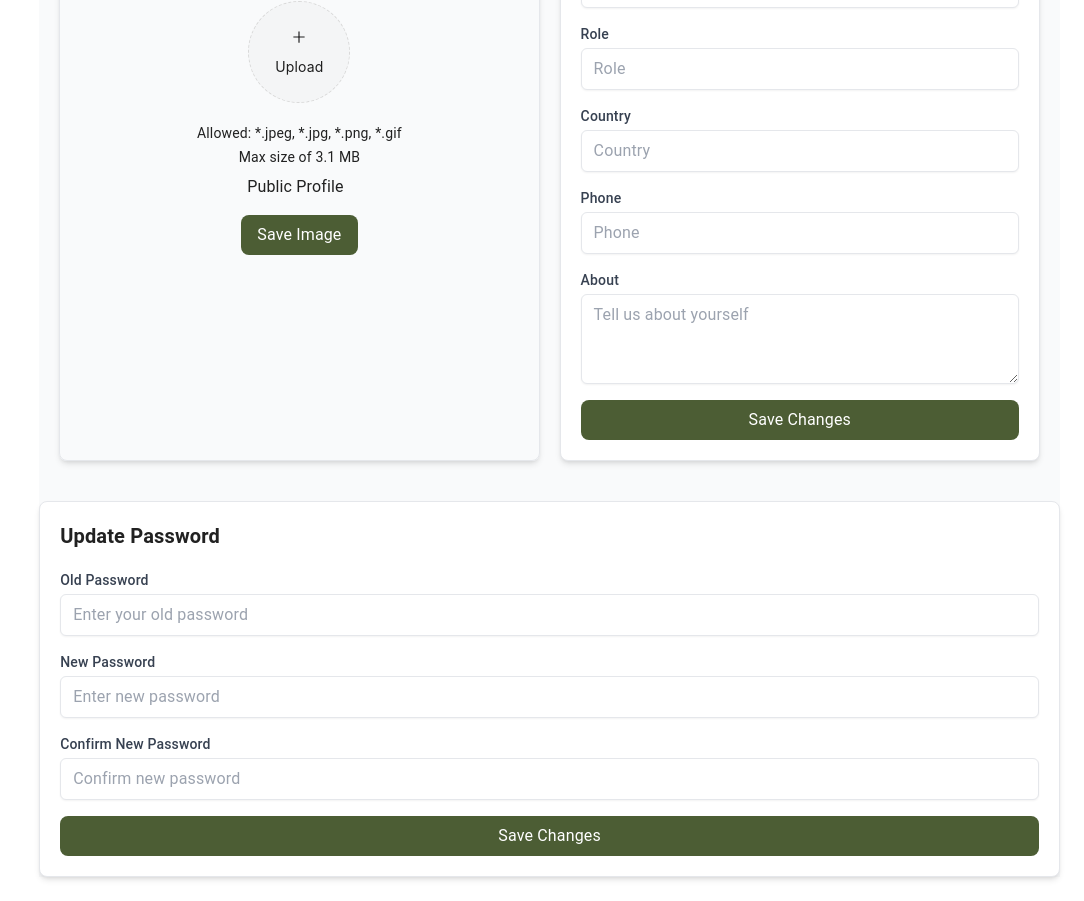
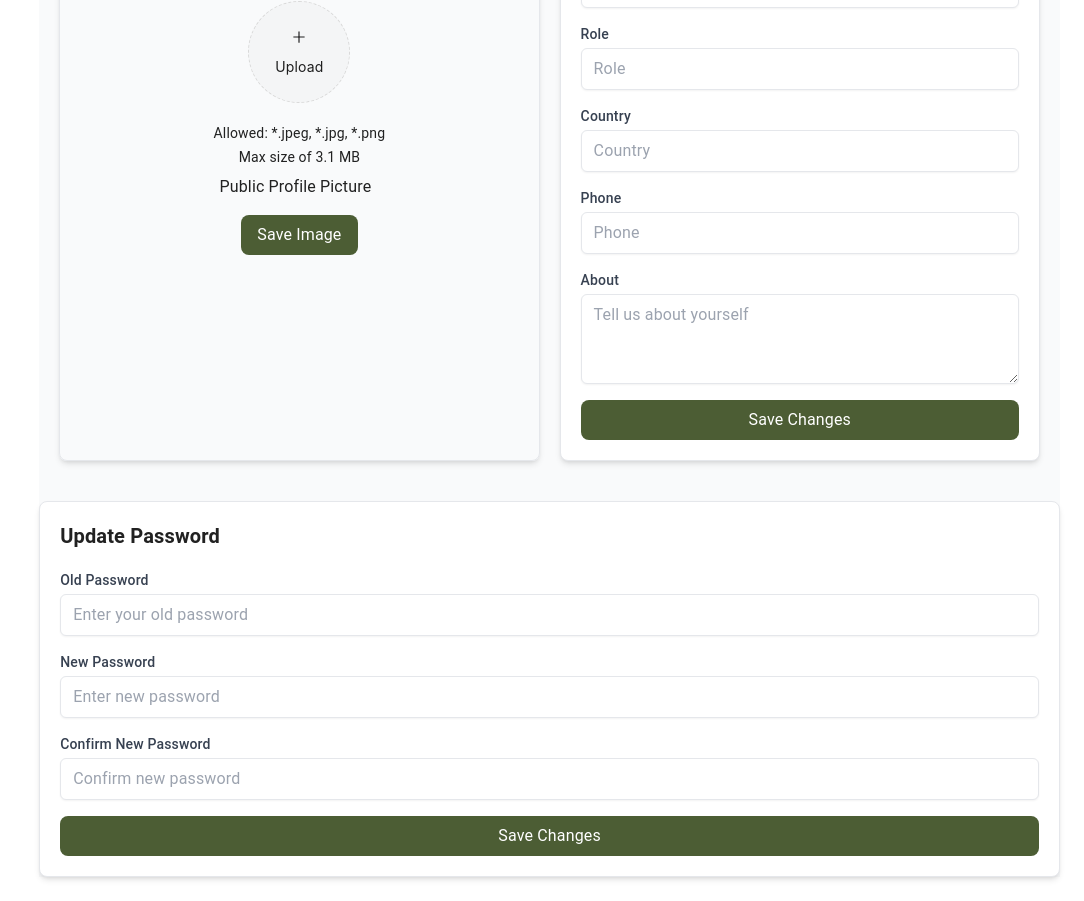
Before and after one commit to ANUXR4G/Nebula-Dashboard, a React (Create React App) app: page /dashboard/profile in a window 1280 px wide. Shown: the part 960-1861 px from the top of the page, without its empty margins (196-1280 px from the left). Built offline with nearby package versions, Linux system fonts and the light colour scheme.

Commit message:
Initial Commit

```diff
--- a/src/components/Login/Home/profile.jsx
+++ b/src/components/Login/Home/profile.jsx
@@ -138,10 +138,10 @@ const UserProfileSettings = () => {
           >
             {imageUrl ? <img src={imageUrl} alt="avatar" style={{ width: '100%' }} /> : uploadButton}
           </Upload>
-          <p className="text-sm text-center mb-1">Allowed: *.jpeg, *.jpg, *.png, *.gif</p>
+          <p className="text-sm text-center mb-1">Allowed: *.jpeg, *.jpg, *.png</p>
           <p className="text-sm text-center">Max size of 3.1 MB</p>
           <div className="flex items-center mt-2">
-            <label htmlFor="public-profile" className="mr-2">Public Profile</label>
+            <label htmlFor="public-profile" className="mr-2">Public Profile Picture</label>
           </div>
           <button className="mt-4 px-4 py-2 text-white bg-[#4c5d34] rounded-lg">
             Save Image
```
